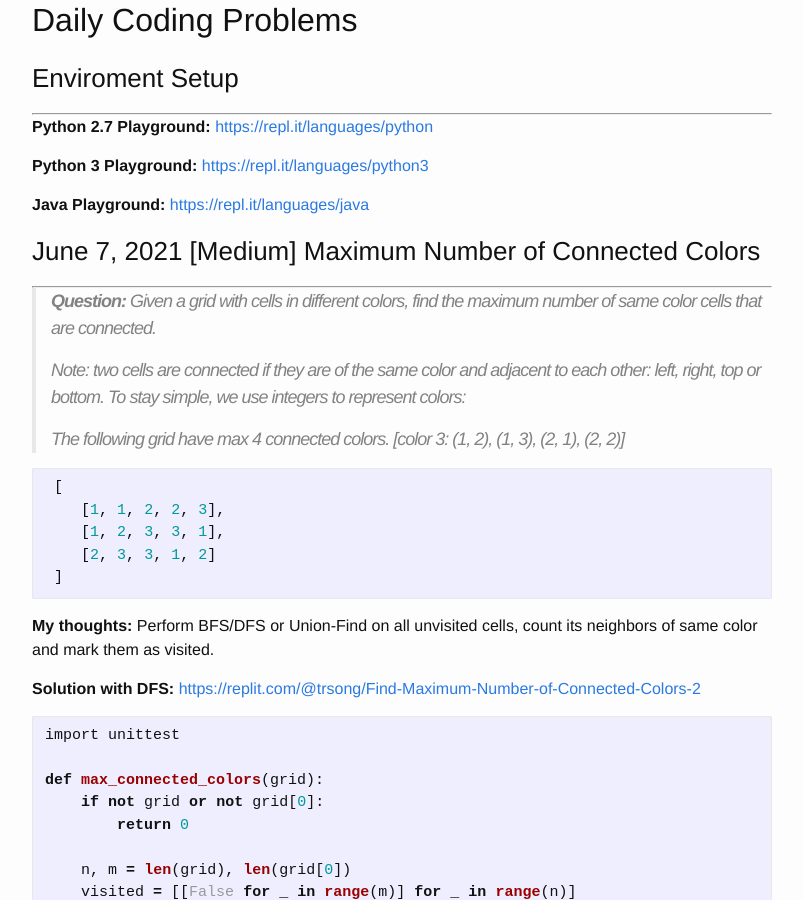
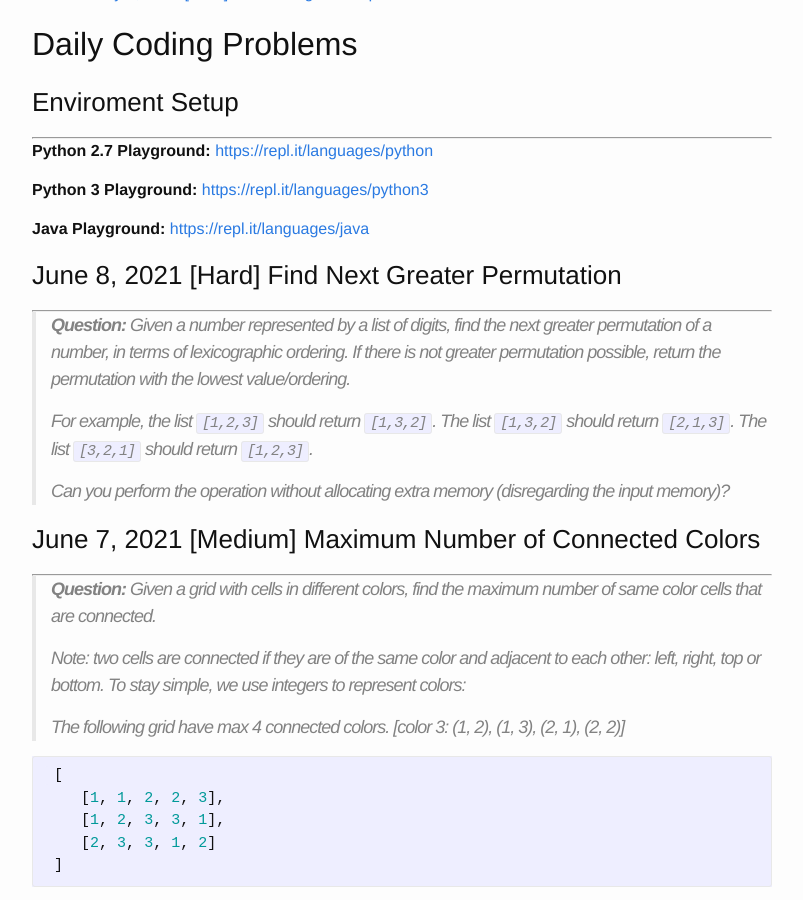
Before and after one commit to trsong/trsong.github.io, a Jekyll site: the page built from _posts/2021-05-01-DailyQuestionsMay.md, in a window 1280 px wide and 900 px high, scrolled down 1179 px. Shown: the whole window, without its empty margins (238-1041 px from the left). Built offline with Jekyll 4.4.1, drawn with Linux system fonts in a browser that asks for light colours; some of the changed text lies outside the part shown.

Commit message:
Add June 8 question

```diff
--- a/_posts/2021-05-01-DailyQuestionsMay.md
+++ b/_posts/2021-05-01-DailyQuestionsMay.md
@@ -17,6 +17,15 @@ categories: Python/Java
 **Python 3 Playground:** [https://repl.it/languages/python3](https://repl.it/languages/python3)
 
 **Java Playground:** [https://repl.it/languages/java](https://repl.it/languages/java)
+
+
+### June 8, 2021 \[Hard\] Find Next Greater Permutation
+---
+> **Question:** Given a number represented by a list of digits, find the next greater permutation of a number, in terms of lexicographic ordering. If there is not greater permutation possible, return the permutation with the lowest value/ordering.
+>
+> For example, the list `[1,2,3]` should return `[1,3,2]`. The list `[1,3,2]` should return `[2,1,3]`. The list `[3,2,1]` should return `[1,2,3]`.
+>
+> Can you perform the operation without allocating extra memory (disregarding the input memory)?
 
 
 ### June 7, 2021 \[Medium\] Maximum Number of Connected Colors
```
